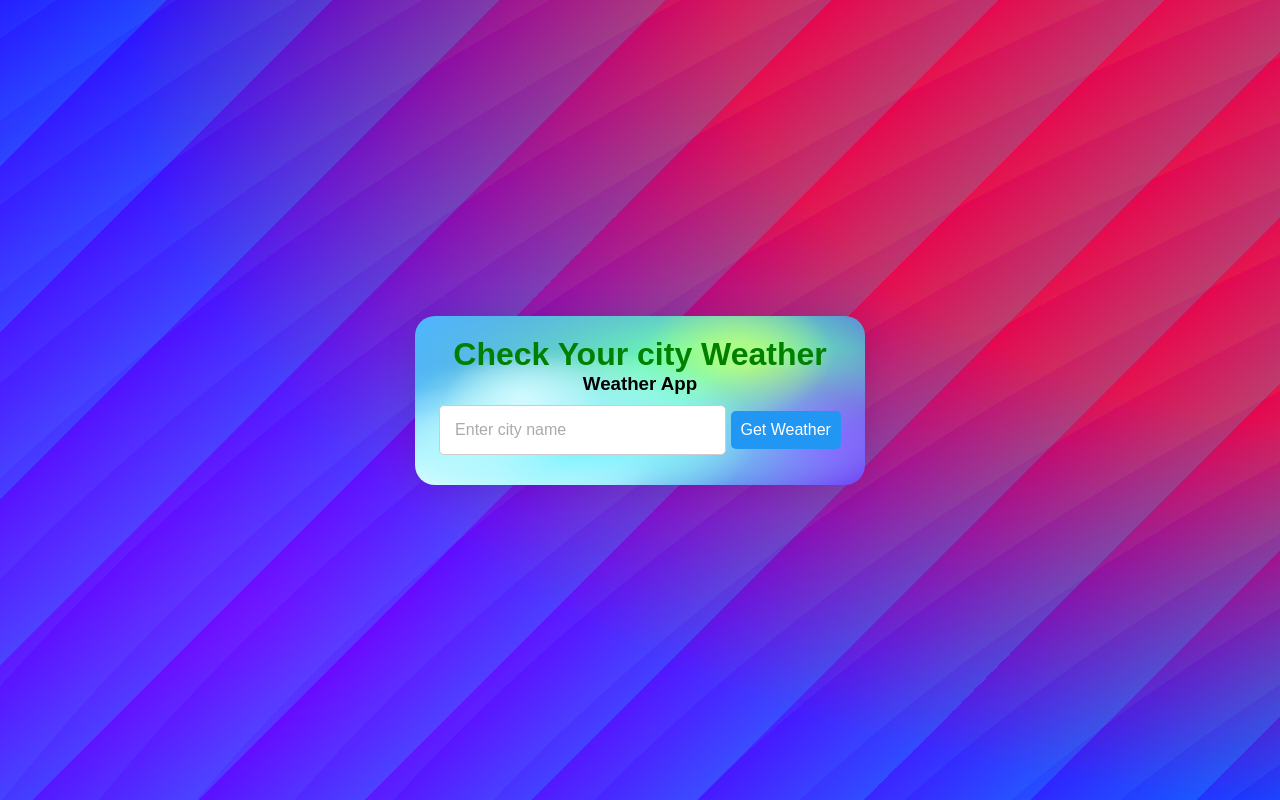
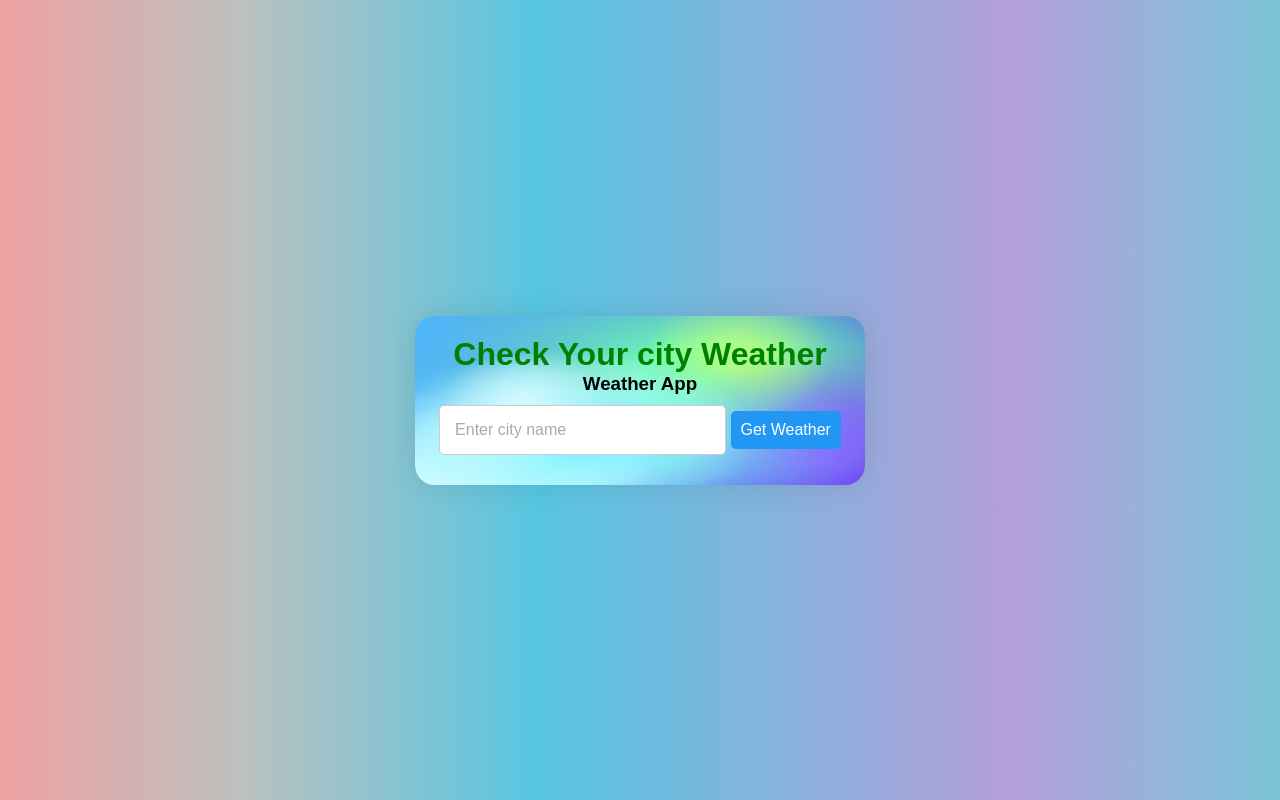
Before and after one commit to PatellAbhishekk/weather, a plain HTML site: page index.html in a window 1280 px wide. Drawn offline with nearby package versions, Linux system fonts and the light colour scheme; no server answers; a web font is replaced by a local one.

Commit message:
add gredient

```diff
--- a/style.css
+++ b/style.css
@@ -1,9 +1,9 @@
 /* google font */
-@import url('https://fonts.googleapis.com/css2?family=Playwrite+DE+Grund:wght@100..400&display=swap');
+@import url("https://fonts.googleapis.com/css2?family=Playwrite+DE+Grund:wght@100..400&display=swap");
 * {
-   margin: 0;
-   padding: 0;
-   box-sizing: border-box;
+  margin: 0;
+  padding: 0;
+  box-sizing: border-box;
 }
 body {
   margin: 0;
@@ -14,19 +14,14 @@ body {
   height: 100vh;
   background-size: 100% 100%;
   background-position: 0px 0px, 0px 0px, 0px 0px, 0px 0px, 0px 0px;
-  background-image: repeating-linear-gradient(
-      315deg,
-      #00ffff2e 92%,
-      #073aff00 100%
-    ),
-    repeating-radial-gradient(
-      75% 75% at 238% 218%,
-      #00ffff12 30%,
-      #073aff14 39%
-    ),
-    radial-gradient(99% 99% at 109% 2%, #ff003bf7 52%, #073aff00 100%),
-    radial-gradient(99% 99% at 21% 78%, #7b00ffff 0%, #073aff00 100%),
-    radial-gradient(160% 154% at 711px -303px, #2000ffff 0%, #073affff 100%);
+  background: linear-gradient(
+    to right,
+    #eea2a2 0%,
+    #bbc1bf 19%,
+    #57c6e1 42%,
+    #b49fda 79%,
+    #7ac5d8 100%
+  );
 }
 
 .container {
```
